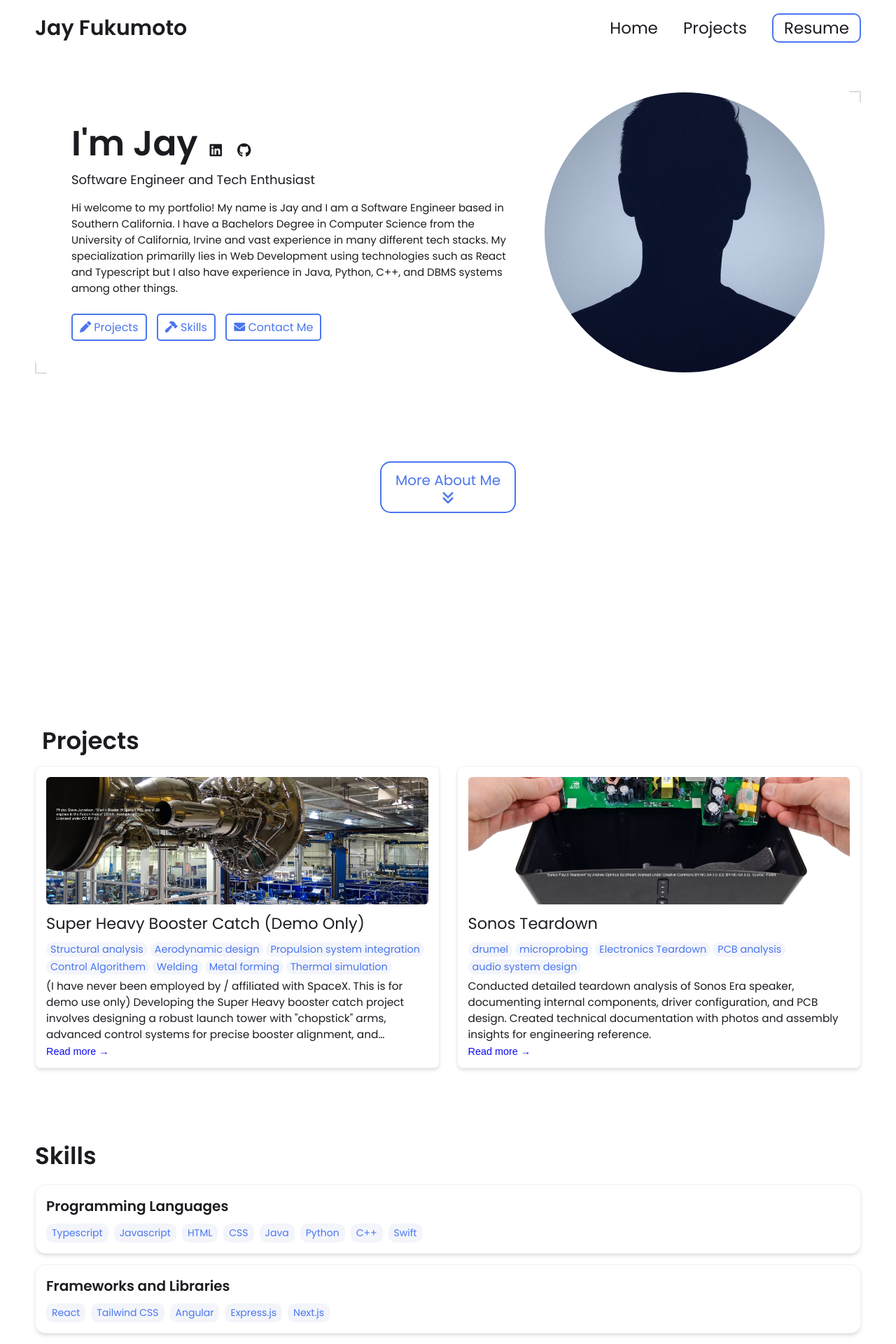
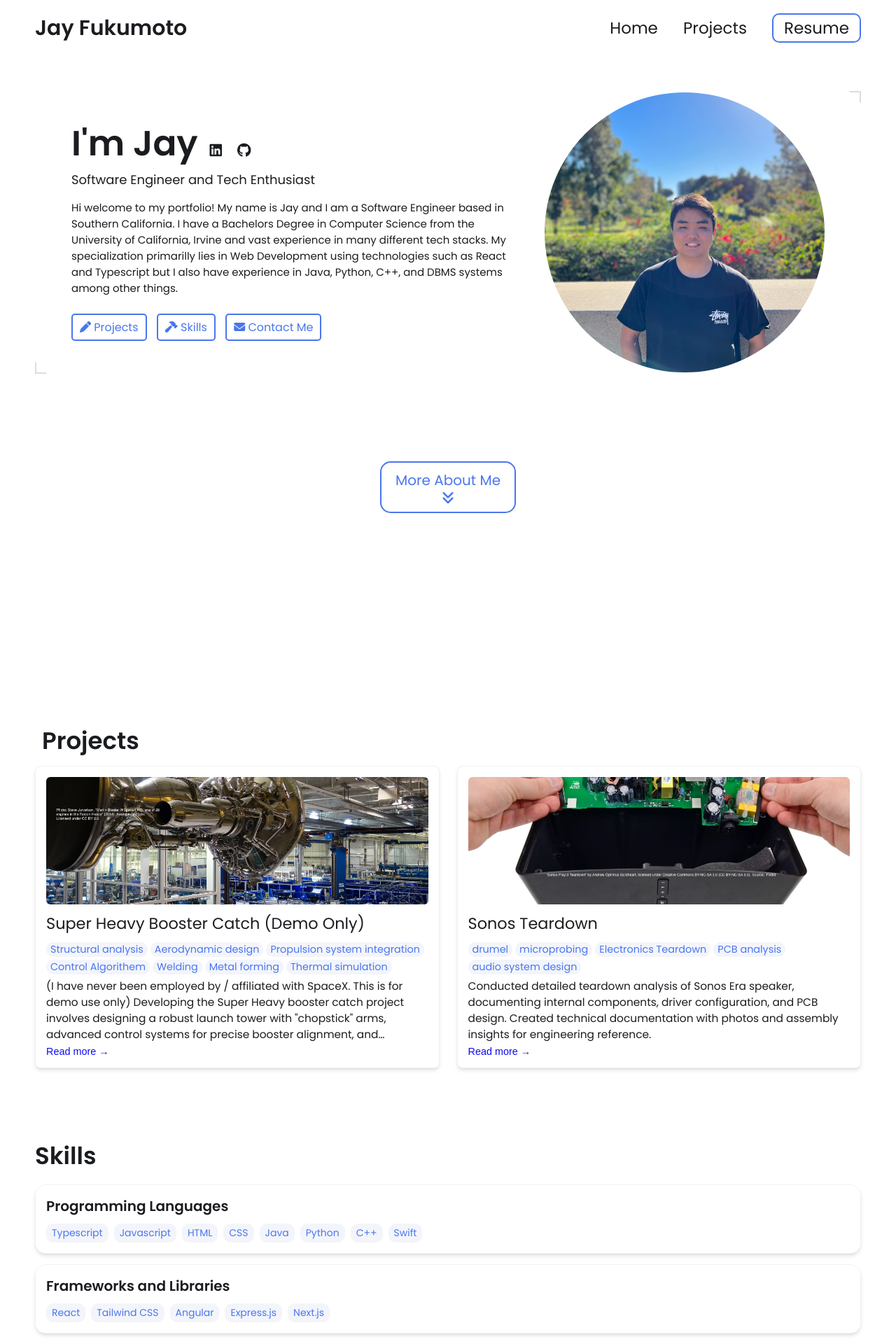
Before and after one commit to jayfuku/jayfuku.github.io, a Jekyll site: the page built from index.html, in a window 1280 px wide. Shown: the top 1920 px of the page at 70% size. Built offline with Jekyll 4.4.1, drawn with Linux system fonts in a browser that asks for light colours.

Commit message:
Update _config.yml

```diff
--- a/_config.yml
+++ b/_config.yml
@@ -23,12 +23,12 @@
 
 
 # Place your profile image in /assets/images/profile-image/folder and edit the file name
-profile_image: ./assets/images/profile-image/avatar.jpeg
+profile_image: ./assets/images/me.jpg
 
 
 # Link your resume
 # You can place your resume in assets/resume/{resume file.pdf} or add external link such as pdf saved in google drive
-resume-url: https://drive.google.com/file/d/13Z3duVzh-gguPU5r03oJVEE6rV9rd3DS/view?usp=sharing
+resume-url: assets/resume/Makoto Fukumoto Resume.pdf
 
 
 # Set up external links - this will show up as small icons next to your name.
```
